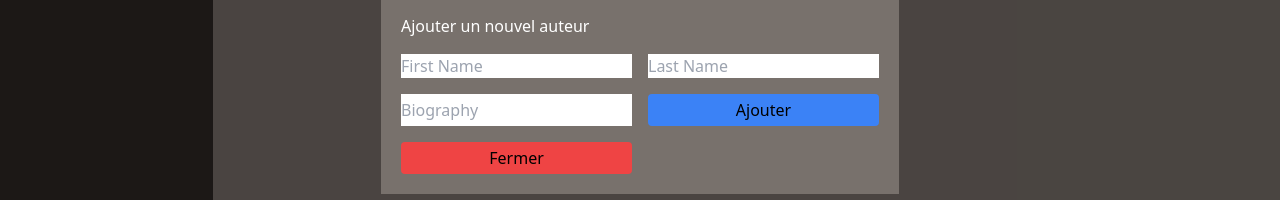
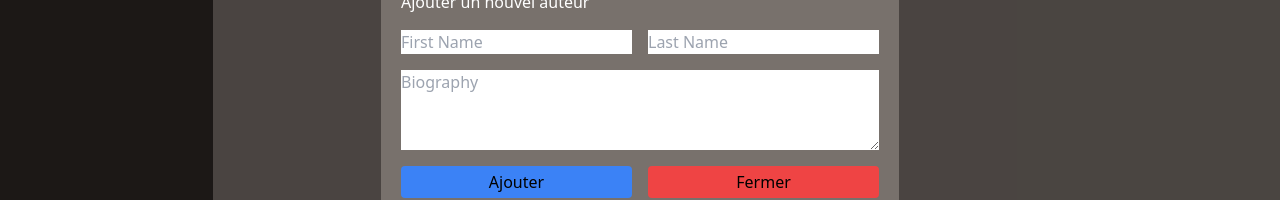
Before and after one commit to EnzoRosier/exam-m1, a Next.js app in the folder m1-site/: page /author in a window 1280 px wide. Both pictures are taken after a click on the button "Create New Author". Shown: the part 306-506 px from the top of the page. Built offline with nearby package versions, Linux system fonts and the light colour scheme; no server answers.

Commit message:
Better modal

```diff
--- a/m1-site/src/components/modales/CreateAuthorModal.tsx
+++ b/m1-site/src/components/modales/CreateAuthorModal.tsx
@@ -69,7 +69,8 @@ const CreateAuthorModal: FC<Props> = ({ onCreate }) => {
                                 }
                                 placeholder="Last Name"
                             />
-                            <input
+                            <textarea
+                                className="col-span-2 h-20"
                                 value={newAuthor.biography}
                                 onChange={(e) =>
                                     setNewAuthor((prev) => ({
--- a/m1-site/src/components/modales/CreateBookModal.tsx
+++ b/m1-site/src/components/modales/CreateBookModal.tsx
@@ -74,7 +74,6 @@ const CreateBookModal: FC<Props> = ({ onCreate }) => {
                             />
                             <input
                                 type="number"
-                                value={newBook.yearPublished}
                                 onChange={(e) =>
                                     setNewBook((prev) => ({
                                         ...prev,
@@ -87,7 +86,7 @@ const CreateBookModal: FC<Props> = ({ onCreate }) => {
                                 placeholder="Year of publication"
                             />
                             <input
-                                value={newBook.price}
+                                type="number"
                                 onChange={(e) =>
                                     setNewBook((prev) => ({
                                         ...prev,
```
Also changed, not shown: 1 other file (tests, documents, lock files or other folders).
